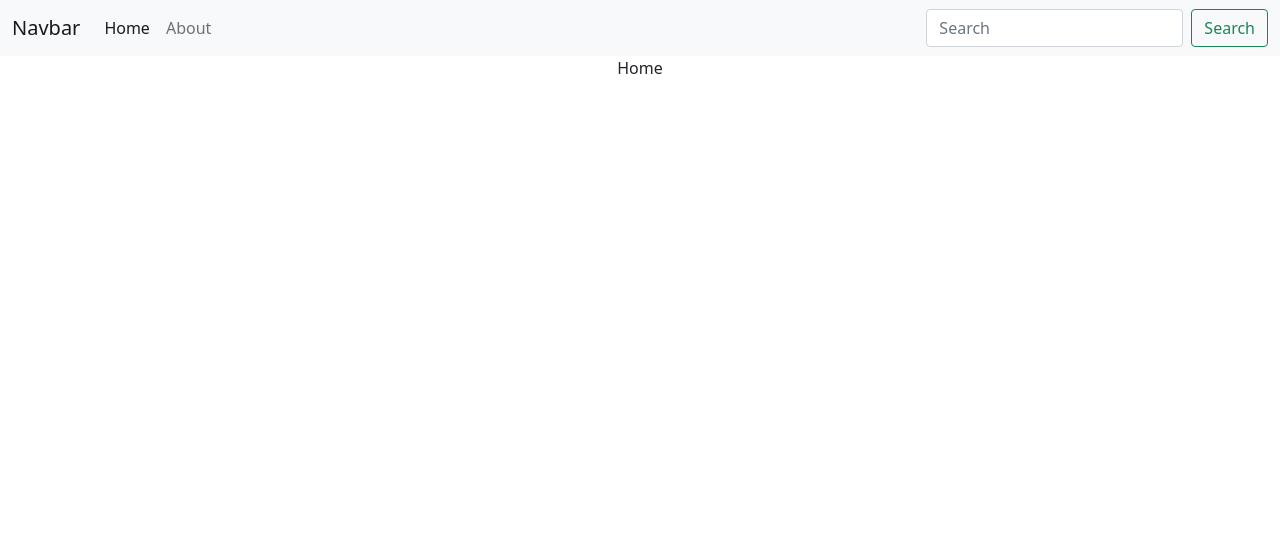
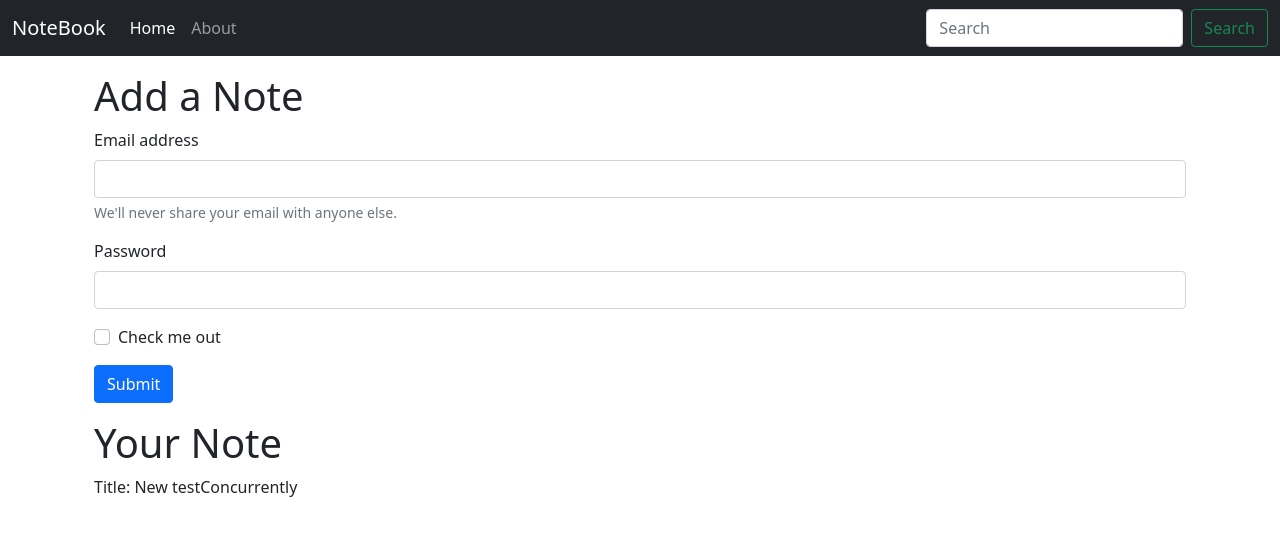
Before and after one commit to manishtomarleo21/notebook, a React (Create React App) app: page / in a window 1280 px wide. Shown: the top 536 px of the page. Built offline with nearby package versions, Linux system fonts and the light colour scheme; the HTML template or start-up script is replaced by a standard one.

Commit message:
Fetching notes with map

```diff
--- a/src/App.js
+++ b/src/App.js
@@ -11,18 +11,18 @@
 
 function App() {
   return (
-    <div className="App">
     <NoteState>
       <Router>
         <NavBar />
+        <div className="container">
           <Routes>
             <Route exact path='/' element={<Home />} />
             <Route exact path='/about' element={<About />} />
           </Routes>
+        </div>
       </Router>
     </NoteState>
 
-    </div>
   );
 }
 
--- a/src/component/About.js
+++ b/src/component/About.js
@@ -1,17 +1,11 @@
-import React, {useContext} from 'react'
-import NoteContext from '../context/notes/NoteContext'
-import { useEffect } from 'react'
+import React from 'react'
+// import NoteContext from '../context/notes/NoteContext'
+// import { useEffect } from 'react'
 
 const About = () => {
-  let a = useContext(NoteContext)
-  useEffect(() => {
-    a.update();
-    // eslint-disable-next-line react-hooks/exhaustive-deps
-
-  }, [])
 
   return (
-    <div>About {a.newstate.name} in class {a.newstate.job}</div>
+    <div>About PAge</div>
   )
 }
 
--- a/src/component/Home.js
+++ b/src/component/Home.js
@@ -1,8 +1,38 @@
-import React from 'react'
+import React, { useContext, useState } from 'react'
+import NoteContext from '../context/notes/NoteContext'
+
 
 const Home = () => {
+  const context = useContext(NoteContext);
+  const {notes, setNotes} = context;
   return (
-    <div>Home</div>
+    <div>
+      <div className="container my-3">
+        <h1>Add a Note</h1>
+        <form>
+          <div className="mb-3">
+            <label for="exampleInputEmail1" className="form-label">Email address</label>
+            <input type="email" className="form-control" id="exampleInputEmail1" aria-describedby="emailHelp" />
+            <div id="emailHelp" className="form-text">We'll never share your email with anyone else.</div>
+          </div>
+          <div className="mb-3">
+            <label for="exampleInputPassword1" className="form-label">Password</label>
+            <input type="password" className="form-control" id="exampleInputPassword1" />
+          </div>
+          <div className="mb-3 form-check">
+            <input type="checkbox" className="form-check-input" id="exampleCheck1" />
+            <label className="form-check-label" for="exampleCheck1">Check me out</label>
+          </div>
+          <button type="submit" className="btn btn-primary">Submit</button>
+        </form>
+      </div>
+      <div className="container my-3">
+      <h1>Your Note</h1>
+      Title: {notes.map((note)=>{
+        return note.title
+      })}
+      </div>
+    </div>
   )
 }
 
--- a/src/component/NavBar.js
+++ b/src/component/NavBar.js
@@ -1,21 +1,28 @@
-import React from 'react'
-import { Link } from "react-router-dom";
+import React, {useEffect} from 'react'
+import { Link, useLocation } from "react-router-dom";
 
 const NavBar = () => {
+    //To get  current location
+    let location = useLocation();
+    useEffect(() => {
+    //   ga.send(["pageview", location.pathname]);
+    // console.log(location.pathname);
+    }, [location]);
+
     return (
-        <nav className="navbar navbar-expand-lg navbar-light bg-light">
+        <nav className="navbar navbar-expand-lg navbar-dark bg-dark">
             <div className="container-fluid">
-                <Link className="navbar-brand" to="/">Navbar</Link>
+                <Link className="navbar-brand" to="/">NoteBook</Link>
                 <button className="navbar-toggler" type="button" data-bs-toggle="collapse" data-bs-target="#navbarSupportedContent" aria-controls="navbarSupportedContent" aria-expanded="false" aria-label="Toggle navigation">
                     <span className="navbar-toggler-icon"></span>
                 </button>
                 <div className="collapse navbar-collapse" id="navbarSupportedContent">
                     <ul className="navbar-nav me-auto mb-2 mb-lg-0">
                         <li className="nav-item">
-                            <Link className="nav-link active" aria-current="page" to="/">Home</Link>
+                            <Link className={`nav-link ${location.pathname==="/"?"active":""}`}  aria-current="page" to="/">Home</Link>
                         </li>
                         <li className="nav-item">
-                            <Link className="nav-link" to="/about">About</Link>
+                            <Link className={`nav-link ${location.pathname==="/about"?"active":""}`} to="/about">About</Link>
                         </li>
                     </ul>
                     <form className="d-flex">
--- a/src/context/notes/NoteState.js
+++ b/src/context/notes/NoteState.js
@@ -3,21 +3,30 @@
 
 const NoteState = (props)=>{
 
-    const state = {
-        "name":"Manish",
-        "job":"developer"
-    }
-    const [newstate, setState] = useState(state)
-    const update = ()=>{
-        setTimeout(() => {
-            setState({
-                "name":"harish",
-                "job":"kachra seth"
-            })
-        }, 1000);
-    }
+    let notesInitials = [
+        {
+          "_id": "62166bd051246a469e486a24",
+          "user": "621666269386efdd27f0c4e8",
+          "title": "New test",
+          "description": "checking by both new Notes file",
+          "tag": "General",
+          "date": "2022-02-23T17:16:00.444Z",
+          "__v": 0
+        },
+        {
+          "_id": "62168a65a115db6adaabeebd",
+          "user": "621666269386efdd27f0c4e8",
+          "title": "Concurrently",
+          "description": "Both npm run and nodemon workin 2gether",
+          "tag": "npm runners",
+          "date": "2022-02-23T19:26:29.129Z",
+          "__v": 0
+        }
+      ]
+
+    const [notes, setNotes] = useState(notesInitials)
     return(
-        <NoteContext.Provider value={{newstate, update}}>
+        <NoteContext.Provider value={{notes, setNotes}}>
             {props.children}
         </NoteContext.Provider>
     )
```
Also changed, not shown: 1 other file (tests, documents, lock files or other folders). Lines whose indentation alone changed are shown as unchanged.
